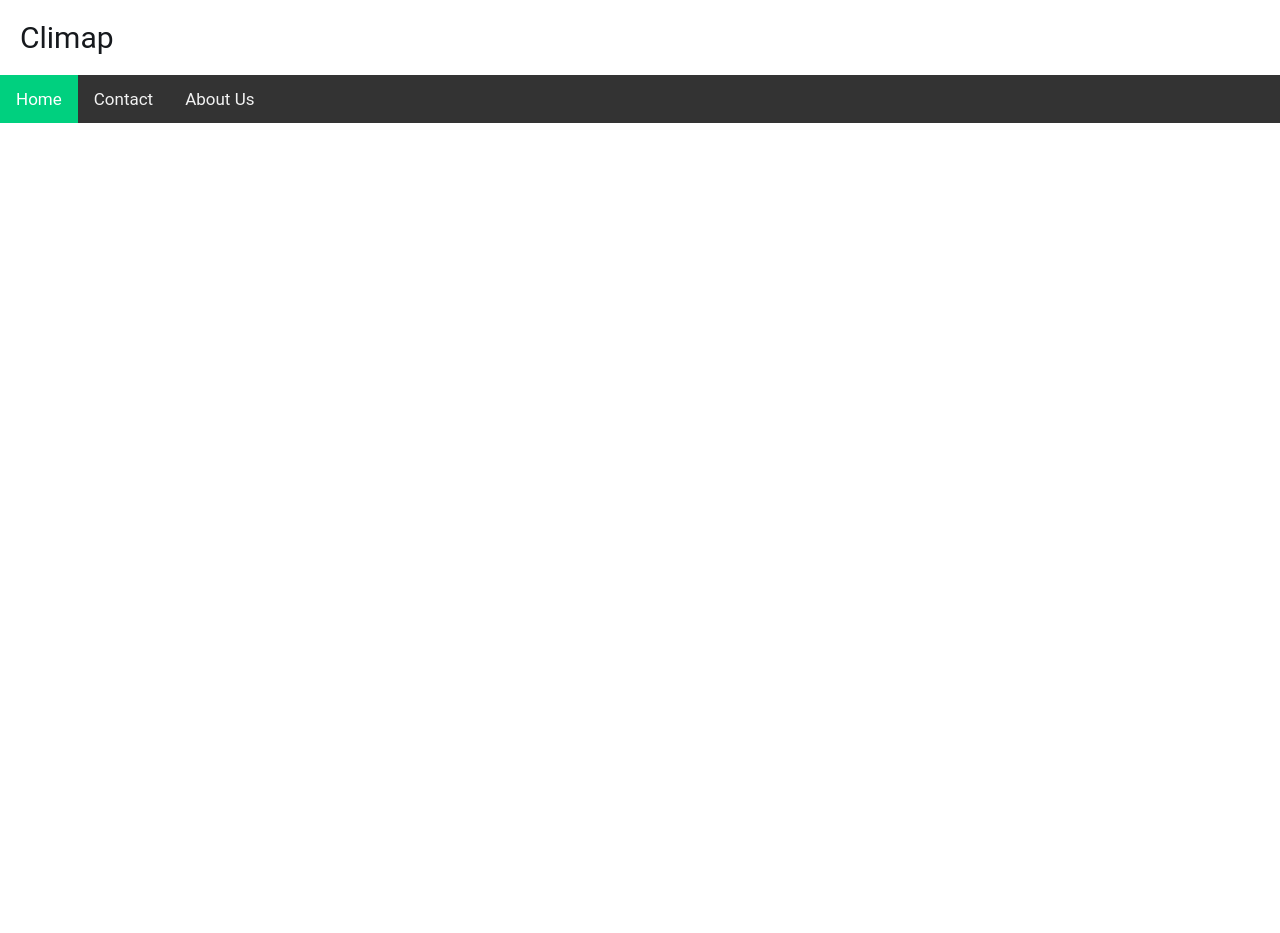
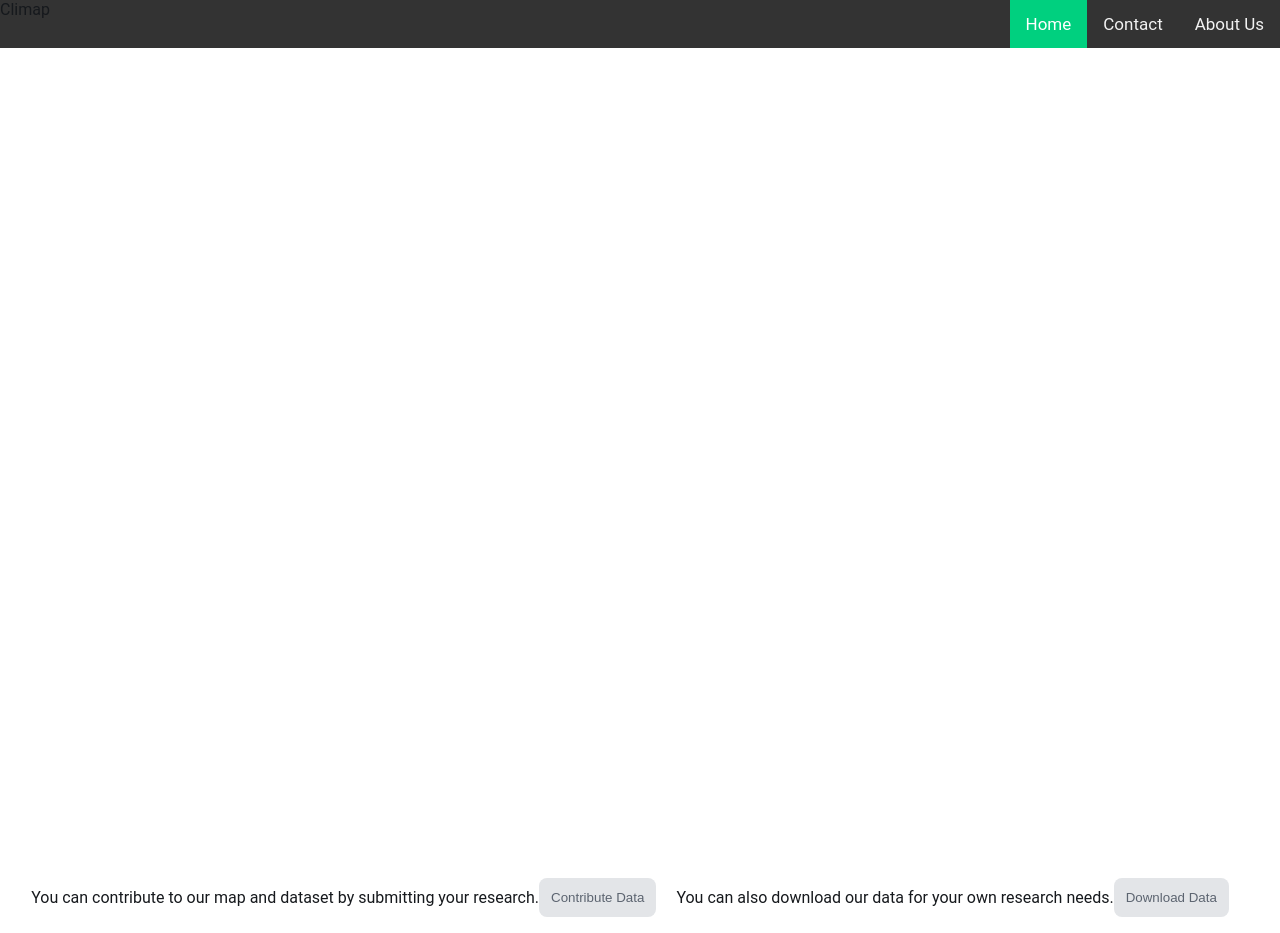
Before and after one commit to adityabilawar/ClimateChangeMapWebsite, a website built with webpack: page src/index.html in a window 1280 px wide. Shown: the top 933 px of the page. Built offline with nearby package versions, Linux system fonts and the light colour scheme; files whose address does not match are found by name.

Commit message:
some UI changes

```diff
--- a/src/css/main.css
+++ b/src/css/main.css
@@ -56,7 +56,7 @@ header {
   }
 
   .topnav a {
-    float: left;
+    float: right;
     color: #f2f2f2;
     text-align: center;
     padding: 14px 16px;
--- a/src/index.html
+++ b/src/index.html
@@ -11,16 +11,18 @@
 
 <body>
   <div>
-    <header>Climap</header>
     <div class="topnav">
+      Climap
+      <a href="about.html">About Us</a>
+      <a href="contact.html">Contact</a>
       <a class="active" href="index.html">Home</a>
-      <a href="contact.html">Contact</a>
-      <a href="about.html">About Us</a>
     </div>
   </div>
   <div id="map"></div>
   <div class="actions">
+    <div class="about-section"><p>You can contribute to our map and dataset by submitting your research.</p></div>
     <button id="add">Contribute Data</button>
+    <div class="about-section"><p>You can also download our data for your own research needs.</p></div>
     <button id="download">Download Data</button>
   </div>
 
```
Also changed, not shown: src/images/logo.png (added).
